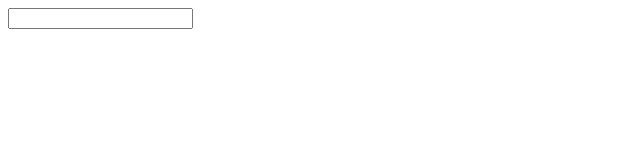
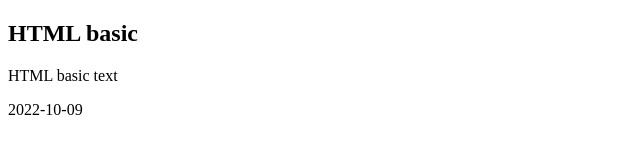
Before and after one commit to fkstndnjs/HTML, a plain HTML site: page index.html in a window 1280 px wide. Shown: the whole page, without its empty margins (0-640 px from the left). Drawn offline with Linux system fonts and the light colour scheme.

Commit message:
feat: h1, header, section, p, foote

```diff
--- a/index.html
+++ b/index.html
@@ -6,15 +6,12 @@
     <title>Document</title>
   </head>
   <body>
-    <!-- 태그 -->
-    <!-- div 요소의 여는 태그 -->
-
-    <!-- 속성명, 속성값 -->
-    <!-- class 속성에 값을 "section"으로 넣어주었다 -->
-    <div class="section">
-      <!-- 속성명과 속성값이 동일한 경우에는 생략이 가능하다 -->
-      <input readonly />
-      <!-- div 요소의 닫는 태그 -->
-    </div>
+    <section>
+      <header>
+        <h1>HTML basic</h1>
+      </header>
+      <p>HTML basic text</p>
+      <footer>2022-10-09</footer>
+    </section>
   </body>
 </html>
```
